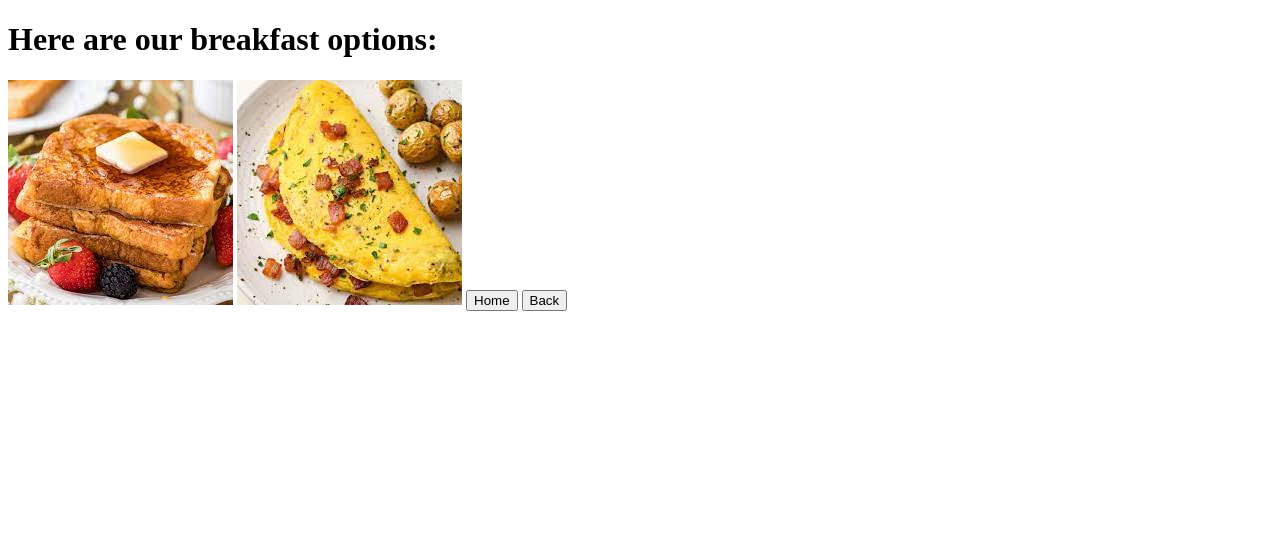
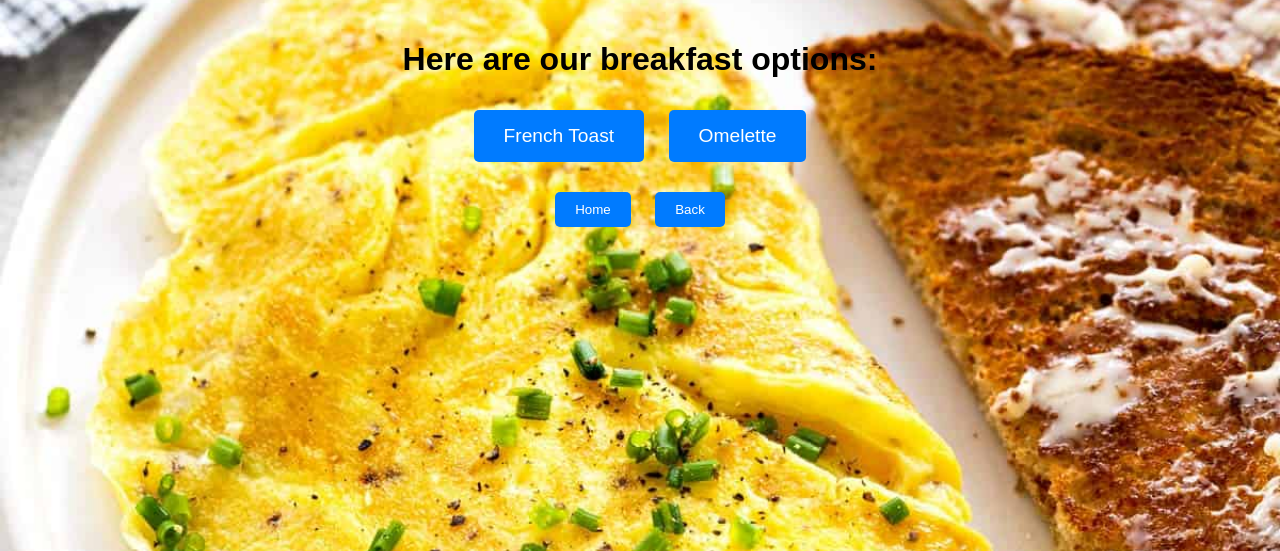
Before and after one commit to chrisShort32/WebApp, a Flask app: page /breakfast/1 in a window 1280 px wide. Shown: the top 551 px of the page. Run offline with Flask 3, Linux system fonts and the light colour scheme.

Commit message:
Finish breakfast pages
I finished updating the breakfast pages to match the dinner pages and changed some text colors to be more readable.

```diff
--- a/templates/breakfast.html
+++ b/templates/breakfast.html
@@ -3,14 +3,57 @@
 <head>
     <meta charset="UTF-8">
     <meta name="viewport" content="width=device-width, initial-scale=1.0">
-    <title>Breakfast Options:</title>
+    <title>Breakfast options:</title>
+    <style>
+    body {
+        font-family: Arial, sans-serif;
+        background-image: url('/static/breakfastLarge.jpg'); /* Update with the actual path */
+        background-size: cover;
+        background-repeat: no-repeat;
+        background-attachment: fixed;
+        background-position: center center;
+        image-rendering: optimizeQuality;
+        text-align: center;
+        padding: 20px;
+        margin: 0;
+    }
+    .breakfast-options a {
+        display: inline-block;
+        margin: 10px;
+        padding: 15px 30px;
+        background-color: #007bff; /* Button-like background color */
+        color: white; /* Text color */
+        text-decoration: none; /* Removes underline from links */
+        border-radius: 5px; /* Rounded corners */
+        font-size: 1.2em; /* Larger text */
+        transition: background-color 0.3s ease, transform 0.3s ease; /* Smooth transitions for hover effects */
+    }
+    .breakfast-options a:hover {
+        background-color: #0056b3; /* Darker shade on hover */
+        transform: scale(1.05); /* Slightly enlarges the link on hover */
+    }
+    button {
+        margin: 20px 10px;
+        padding: 10px 20px;
+        border: none;
+        background-color: #007bff;
+        color: white;
+        border-radius: 5px;
+        cursor: pointer;
+        transition: background-color 0.3s ease;
+    }
+    button:hover {
+        background-color: #0056b3;
+    }
+    </style>
 </head>
 <body>
     <h1>Here are our breakfast options:</h1>
-    <a href="/breakfast/{{ item }}/breakfast_choice1"><img src="{{ url_for('static', filename='frenchToast.jpg') }}" alt = "French Toast"></a>
-    <a href="/breakfast/{{ item }}/breakfast_choice2"><img src="{{ url_for('static', filename='eggs.jpg')}}" alt = "Omelette"></a>
+    <div class="breakfast-options">
+        <a href="/breakfast/{{ item }}/breakfast_choice1">French Toast</a>
+        <a href="/breakfast/{{ item }}/breakfast_choice2">Omelette</a>
+    </div>
     <a href="/"><button>Home</button></a>
     <a href="/"><button>Back</button></a>
-
 </body>
 </html>
--- a/templates/breakfast_choice1.html
+++ b/templates/breakfast_choice1.html
@@ -6,7 +6,7 @@
     <title>French Toast</title>
     <style>body {
         font-family: Arial, sans-serif;
-        background-image: url('frenchToastLarge.jpg'); /* Update with the actual path */
+        background-image: url('/static/frenchToastLarge.jpg'); /* Update with the actual path */
         background-size: cover; /* Cover ensures the background covers the entire area */
         background-repeat: no-repeat; /* The background will not repeat */
         background-attachment: fixed; /* The background will not scroll with the page */
@@ -32,7 +32,7 @@
 	</style>
 </head>
 <body>
-    <p style="color: rgb(234, 78, 51);"> Our french toast is fantastic! We know you will love it!.</p>
+    <p style="color: rgb(255, 255, 255);"> Our french toast is fantastic! We know you will love it!.</p>
     <a href="/"><button>Home</button></a>
     <a href="/breakfast/{{ breakfast_choice }}"><button>Back</button></a>
 </body>
```
Also changed, not shown: templates/breakfast_choice2.html (+5 -7 lines), static/breakfastLarge.jpg (added).
